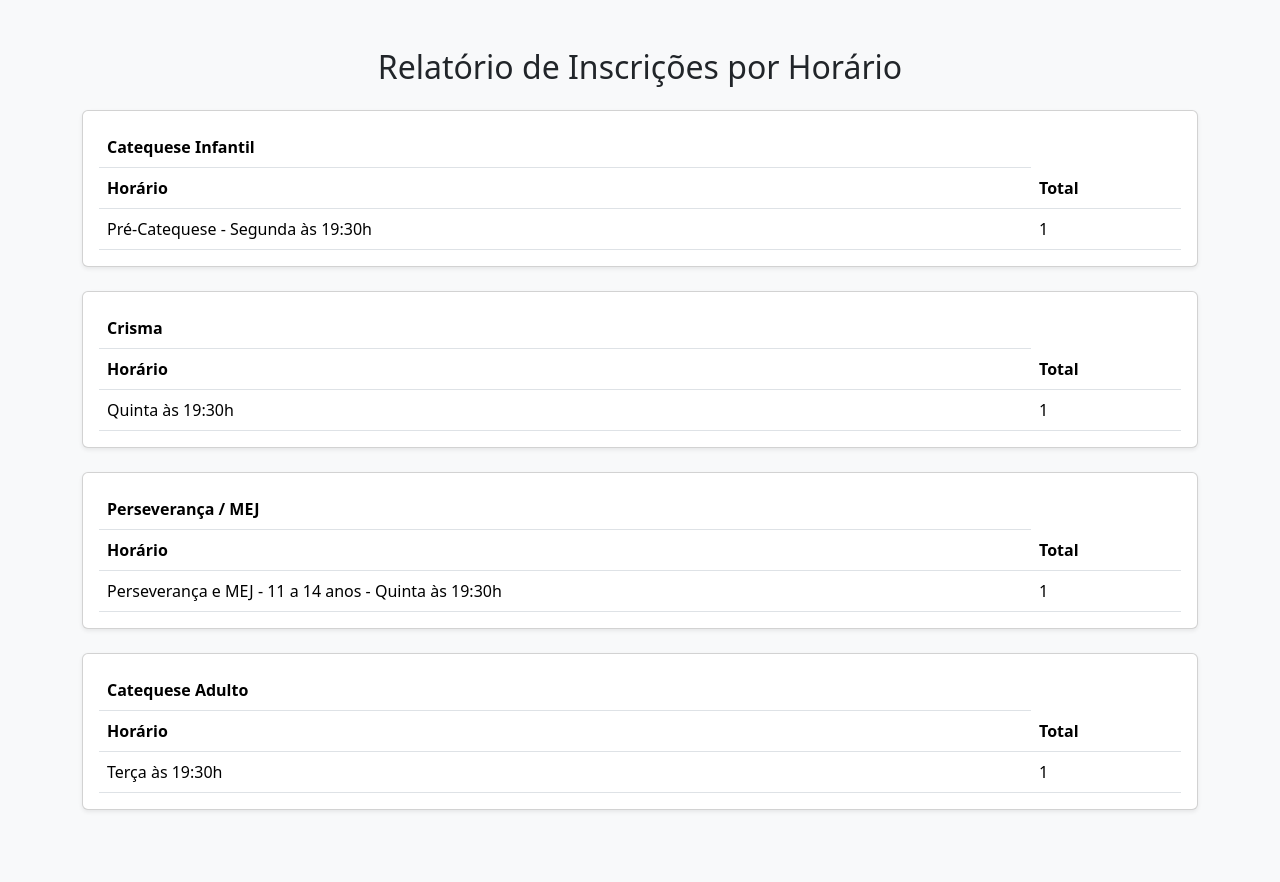
After one commit to orlandosaraivajr/catequese_26, a Django app: page /nsa_rc/total in a window 1280 px wide. The commit adds this page. Run offline with Django 5.2, Linux system fonts and the light colour scheme; tables that the repository leaves empty hold one stand-in row (values such as "Sample post"); parts of the project's set-up code (start-up, migrations or seed data) failed here and were passed over.

Commit message:
Sprint7: Botão "Excluir" e relatório Total de Inscritos

```diff
--- /dev/null
+++ b/catequese26/core/templates/contador_fichas.html
@@ -0,0 +1,165 @@
+{% load static %}
+<!DOCTYPE html>
+<html lang="pt-br">
+
+<head>
+    <meta charset="UTF-8">
+    <meta name="viewport" content="width=device-width, initial-scale=1.0">
+    <title>{{mensagem}}</title>
+
+    <link
+        href="https://cdn.jsdelivr.net/npm/bootstrap@5.3.2/dist/css/bootstrap.min.css"
+        rel="stylesheet">
+
+    <script>
+        // Atualiza a página automaticamente a cada 600 segundos ( dez minutos )
+        setTimeout(function () {
+            window.location.reload();
+        }, 600000);
+    </script>
+</head>
+
+<body class="bg-light">
+<div class="container py-5">
+    <h2 class="text-center mb-4">{{mensagem}}</h2>
+
+    {% if total_catequese_infantil %}
+        <div class="card shadow-sm">
+            <div class="card-body">
+
+
+            <table class="table table-hover align-middle mb-0">
+                <thead class="crisma-soft-red">
+                        <tr>
+                            <th>Catequese Infantil</th>
+                        </tr>
+                        <tr>
+                            <th>Horário</th>
+                            <th style="width: 150px;">Total</th>
+                        </tr>
+                    </thead>
+                    <tbody>
+                        {% for ficha in total_catequese_infantil %}
+                        <tr>
+                            <td>{{ ficha.titulo }}</td>
+                            <td>{{ ficha.quantidade }}</td>
+
+                        </tr>
+                        {% endfor %}
+                    </tbody>
+                </table>
+
+            </div>
+        </div>
+    {% else %}
+        <div class="alert alert-info text-center">
+            Nenhuma inscrição Catequese Infantil.
+        </div>
+    {% endif %}
+<br>
+    {% if total_crisma %}
+        <div class="card shadow-sm">
+            <div class="card-body">
+
+
+            <table class="table table-hover align-middle mb-0">
+                <thead class="crisma-soft-red">
+                        <tr>
+                            <th>Crisma</th>
+                        </tr>
+                        <tr>
+                            <th>Horário</th>
+                            <th style="width: 150px;">Total</th>
+                        </tr>
+                    </thead>
+                    <tbody>
+                        {% for ficha in total_crisma %}
+                        <tr>
+                            <td>{{ ficha.titulo }}</td>
+                            <td>{{ ficha.quantidade }}</td>
+
+                        </tr>
+                        {% endfor %}
+                    </tbody>
+                </table>
+
+            </div>
+        </div>
+    {% else %}
+        <div class="alert alert-info text-center">
+            Nenhuma inscrição Perseverança / MEJ.
+        </div>
+    {% endif %}
+<br>
+    {% if total_perseveranca_mej %}
+        <div class="card shadow-sm">
+            <div class="card-body">
+
+
+            <table class="table table-hover align-middle mb-0">
+                <thead class="crisma-soft-red">
+                        <tr>
+                            <th>Perseverança / MEJ</th>
+                        </tr>
+                        <tr>
+                            <th>Horário</th>
+                            <th style="width: 150px;">Total</th>
+                        </tr>
+                    </thead>
+                    <tbody>
+                        {% for ficha in total_perseveranca_mej %}
+                        <tr>
+                            <td>{{ ficha.titulo }}</td>
+                            <td>{{ ficha.quantidade }}</td>
+
+                        </tr>
+                        {% endfor %}
+                    </tbody>
+                </table>
+
+            </div>
+        </div>
+    {% else %}
+        <div class="alert alert-info text-center">
+            Nenhuma inscrição Crisma.
+        </div>
+    {% endif %}
+<br>
+    {% if total_catequese_adulto %}
+        <div class="card shadow-sm">
+            <div class="card-body">
+
+
+            <table class="table table-hover align-middle mb-0">
+                <thead class="crisma-soft-red">
+                        <tr>
+                            <th>Catequese Adulto</th>
+                        </tr>
+                        <tr>
+                            <th>Horário</th>
+                            <th style="width: 150px;">Total</th>
+                        </tr>
+                    </thead>
+                    <tbody>
+                        {% for ficha in total_catequese_adulto %}
+                        <tr>
+                            <td>{{ ficha.titulo }}</td>
+                            <td>{{ ficha.quantidade }}</td>
+
+                        </tr>
+                        {% endfor %}
+                    </tbody>
+                </table>
+
+            </div>
+        </div>
+    {% else %}
+        <div class="alert alert-info text-center">
+            Nenhuma inscrição Catequese Adulto.
+        </div>
+    {% endif %}
+<br>
+
+</div>
+</body>
+</html>
--- a/catequese26/core/urls.py
+++ b/catequese26/core/urls.py
@@ -17,15 +17,20 @@ urlpatterns = [
     # Catequese Infantil
     path('imprimir-ficha', views.imprimir_ficha, name='imprimir_ficha'),
     path('assinar-ficha', views.assinar_ficha, name='assinar_ficha'),
+    path('remover-ficha', views.remover_ficha, name='remover_ficha'),
     # Crisma
     path('imprimir-ficha-crisma', views.imprimir_ficha_crisma, name='imprimir_ficha_crisma'),
     path('assinar-ficha-crisma', views.assinar_ficha_crisma, name='assinar_ficha_crisma'),
+    path('remover-ficha-crisma', views.remover_ficha_crisma, name='remover_ficha_crisma'),
     # Perseverança
     path('imprimir-ficha-perseveranca-mej', views.imprimir_ficha_perseveranca_mej, name='imprimir_ficha_perseveranca_mej'),
     path('assinar-ficha-perseveranca-mej', views.assinar_ficha_perseveranca_mej, name='assinar_ficha_perseveranca_mej'),
+    path('remover-ficha-perseveranca-mej', views.remover_ficha_perseveranca_mej, name='remover_ficha_perseveranca_mej'),
     # Catequese Adulto
     path('imprimir-ficha-adulto', views.imprimir_ficha_adulto, name='imprimir_ficha_adulto'),
     path('assinar-ficha-adulto', views.assinar_ficha_adulto, name='assinar_ficha_adulto'),
+    path('remover-ficha-adulto', views.remover_ficha_adulto, name='remover_ficha_adulto'),
     # Exportar Excel
+    path('total', views.total, name='total'),
     path('excel', views.exportar_excel, name='exportar-excel'),
 ]
--- a/catequese26/core/views.py
+++ b/catequese26/core/views.py
@@ -2,6 +2,7 @@ from django.shortcuts import render, redirect, get_object_or_404
 from django.contrib.auth.decorators import login_required
 from django.utils.timezone import localtime
 from django.http import HttpResponse, FileResponse
+from django.db.models import Count
 from .forms import CatequeseInfantilForm, CrismaForm, PerseverancaMejForm, CatequeseAdultoForm
 from .models import CatequeseInfantilModel, CrismaModel, Perseveranca_MEJ_Model, CatequeseAdultoModel
 from .services import gerar_ficha_catequese, gerar_ficha_crisma, gerar_ficha_perseveranca_mej, gerar_ficha_catequese_adulto, gerar_Workbook
@@ -93,6 +94,13 @@ def assinar_ficha(request):
         ficha.save()
     return redirect('core:listar_fichas')
 
+def remover_ficha(request):
+    if request.method == 'POST':
+        ficha_id = request.POST.get('ficha_id')
+        ficha = get_object_or_404(CatequeseInfantilModel, id=ficha_id)
+        ficha.delete()
+    return redirect('core:listar_fichas')
+
 def imprimir_ficha_crisma(request):
     if request.method == 'POST':
         ficha_id = request.POST.get('ficha_id')
@@ -109,6 +117,13 @@ def assinar_ficha_crisma(request):
         ficha = get_object_or_404(CrismaModel, id=ficha_id)
         ficha.ficha_assinada = True
         ficha.save()
+    return redirect('core:listar_fichas')
+
+def remover_ficha_crisma(request):
+    if request.method == 'POST':
+        ficha_id = request.POST.get('ficha_id')
+        ficha = get_object_or_404(CrismaModel, id=ficha_id)
+        ficha.delete()
     return redirect('core:listar_fichas')
 
 def imprimir_ficha_perseveranca_mej(request):
@@ -129,6 +144,13 @@ def assinar_ficha_perseveranca_mej(request):
         ficha.save()
     return redirect('core:listar_fichas')
 
+def remover_ficha_perseveranca_mej(request):
+    if request.method == 'POST':
+        ficha_id = request.POST.get('ficha_id')
+        ficha = get_object_or_404(Perseveranca_MEJ_Model, id=ficha_id)
+        ficha.delete()
+    return redirect('core:listar_fichas')
+
 def imprimir_ficha_adulto(request):
     if request.method == 'POST':
         ficha_id = request.POST.get('ficha_id')
@@ -147,6 +169,84 @@ def assinar_ficha_adulto(request):
         ficha.save()
     return redirect('core:listar_fichas')
 
+def remover_ficha_adulto(request):
+    if request.method == 'POST':
+        ficha_id = request.POST.get('ficha_id')
+        ficha = get_object_or_404(CatequeseAdultoModel, id=ficha_id)
+        ficha.delete()
+    return redirect('core:listar_fichas')
+
+def total(request):
+    # Catequese Infantil
+    qs = (
+        CatequeseInfantilModel.objects
+        .values('horario')
+        .annotate(quantidade=Count('id'))
+        .order_by('-quantidade')
+    )
+    horarios_dict = dict(CatequeseInfantilModel.HORARIO_CATEQUESE)
+    total_catequese_infantil = [
+        {
+            "titulo": horarios_dict.get(item["horario"]),
+            "quantidade": item["quantidade"]
+        }
+        for item in qs
+    ]
+    # Crisma
+    qs = (
+        CrismaModel.objects
+        .values('horario')
+        .annotate(quantidade=Count('id'))
+        .order_by('-quantidade')
+    )
+    horarios_dict = dict(CrismaModel.HORARIO_CRISMA)
+    total_crisma = [
+        {
+            "titulo": horarios_dict.get(item["horario"]),
+            "quantidade": item["quantidade"]
+        }
+        for item in qs
+    ]
+    # Perseverança / MEJ
+    qs = (
+        Perseveranca_MEJ_Model.objects
+        .values('horario')
+        .annotate(quantidade=Count('id'))
+        .order_by('-quantidade')
+    )
+    horarios_dict = dict(Perseveranca_MEJ_Model.HORARIO_PERSEVERANCA)
+    total_perseveranca_mej = [
+        {
+            "titulo": horarios_dict.get(item["horario"]),
+            "quantidade": item["quantidade"]
+        }
+        for item in qs
+    ]
+    # Catequese Adulto
+    qs = (
+        CatequeseAdultoModel.objects
+        .values('horario')
+        .annotate(quantidade=Count('id'))
+        .order_by('-quantidade')
+    )
+    horarios_dict = dict(CatequeseAdultoModel.HORARIO_CATEQUESE_ADULTO)
+    total_catequese_adulto = [
+        {
+            "titulo": horarios_dict.get(item["horario"]),
+            "quantidade": item["quantidade"]
+        }
+        for item in qs
+    ]
+
+    contexto = {
+        'mensagem': 'Relatório de Inscrições por Horário',
+        'total_catequese_infantil': total_catequese_infantil,
+        'total_crisma': total_crisma,
+        'total_perseveranca_mej': total_perseveranca_mej,
+        'total_catequese_adulto': total_catequese_adulto,
+    }
+    return render(request, 'contador_fichas.html', contexto)
+
 @login_required
 def exportar_excel(request):
     wb = gerar_Workbook()
--- a/catequese26/index/urls.py
+++ b/catequese26/index/urls.py
@@ -7,4 +7,5 @@ urlpatterns = [
     path('', views.index, name='index'),
     path('secretaria', views.secretaria, name='secretaria'),
     path('excel', views.excel, name='excel'),
+    path('total', views.total, name='total'),
 ]
--- a/catequese26/index/views.py
+++ b/catequese26/index/views.py
@@ -8,3 +8,6 @@ def secretaria(request):
 
 def excel(request):
     return redirect('core:exportar-excel')
+
+def total(request):
+    return redirect('core:total')
```
Also changed, not shown: catequese26/core/templates/listar_fichas.html (+44 -0 lines).
